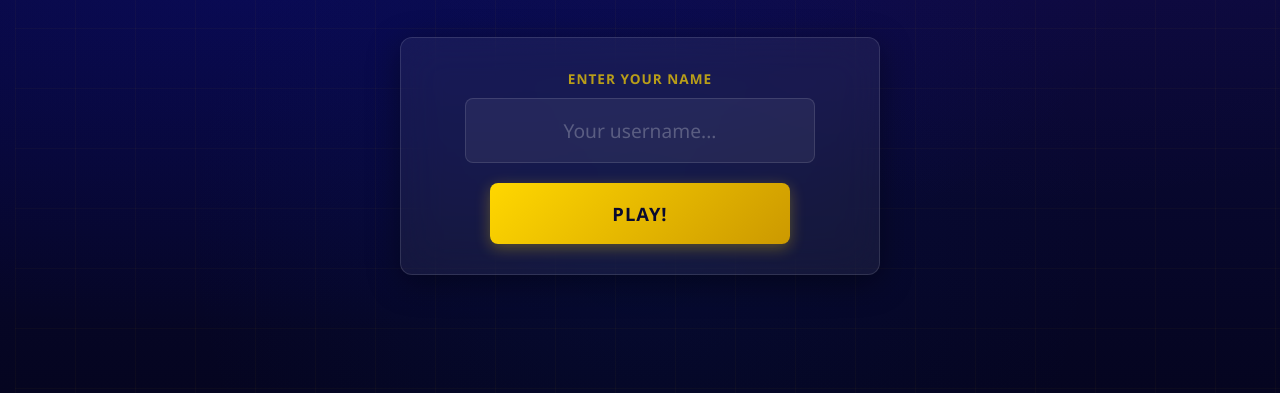
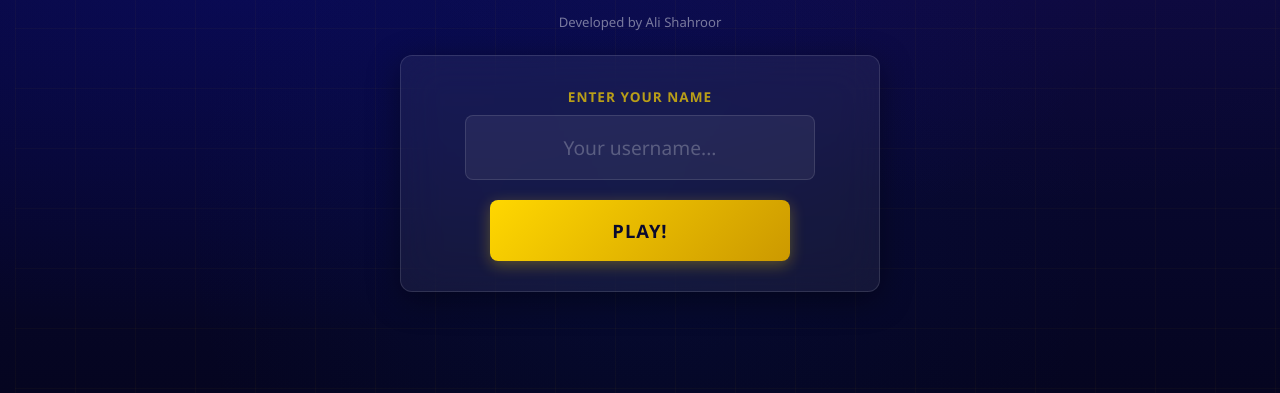
Before and after one commit to AliShahroor/jeopardy, a plain HTML site: page index.html in a window 1280 px wide. Shown: the part 407-800 px from the top of the page. Drawn offline with Linux system fonts and the light colour scheme.

Commit message:
Add creator credit to start screens

```diff
--- a/index.html
+++ b/index.html
@@ -19,6 +19,7 @@
       </div>
       <h1 class="title-main">Jeopardy!</h1>
       <p class="title-sub">The Classic Quiz Show</p>
+      <p class="creator-credit">Developed by Ali Shahroor</p>
 
       <div class="glass-card">
         <div class="login-form">
@@ -71,6 +72,8 @@
           </span>
         </button>
       </div>
+
+      <p class="creator-credit creator-credit--menu">Developed by Ali Shahroor</p>
 
       <div class="menu-footer">
         <button class="btn btn-secondary btn-small" onclick="app.handleLogout()">
--- a/style.css
+++ b/style.css
@@ -422,6 +422,13 @@ textarea.input-field {
   max-width: 300px;
 }
 
+.creator-credit {
+  margin: -8px 0 22px;
+  color: rgba(255, 255, 255, 0.45);
+  font-size: 0.82rem;
+  letter-spacing: 0;
+}
+
 .login-recent {
   margin-top: 30px;
 }
@@ -487,6 +494,10 @@ textarea.input-field {
   gap: 16px;
   margin-top: 40px;
   align-items: center;
+}
+
+.creator-credit--menu {
+  margin: 18px 0 0;
 }
 
 .menu-btn {
```
